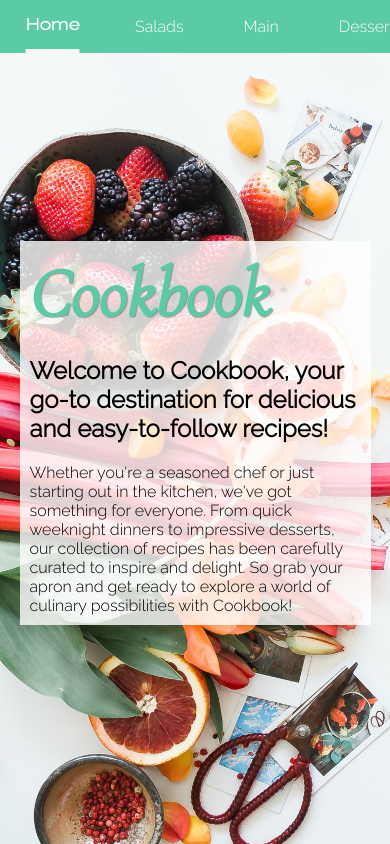
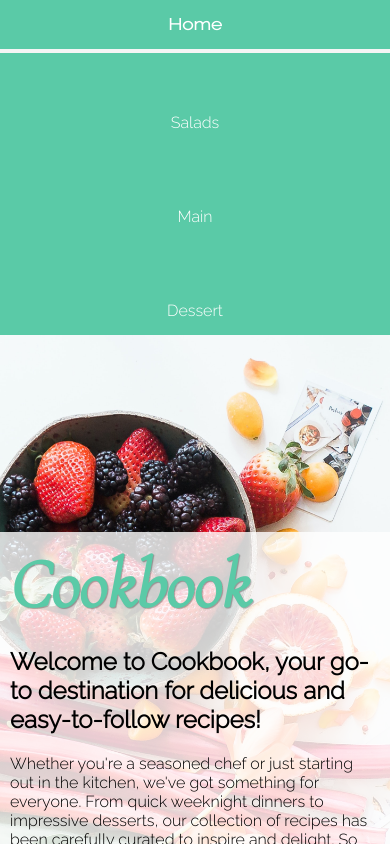
Before and after one commit to gizy95/cookbookReact, a React (Vite) app: page / in a window 390 px wide. Shown: the top 844 px of the page. Built offline with nearby package versions, Linux system fonts and the light colour scheme.

Commit message:
added responsive css for smaller screens

```diff
--- a/src/App.css
+++ b/src/App.css
@@ -6,6 +6,7 @@
     "Helvetica Neue", "Noto Sans", "Liberation Sans", Arial, sans-serif;
   margin: 0;
   padding: 0;
+
 }
 
 .header {
@@ -208,11 +209,24 @@ a.active {
   padding: 10px;
 }
 
+.flex-container {
+  width: 100%;
+  margin: 0 auto 0 auto;
+}
+
 @media screen and (max-width: 1100px) {
+  .navbar {
+    flex-direction: column;
+    align-items: center;
+  }
+
+  .nav-link {
+    flex: none;
+    width: 100%;
+  }
+
   .flex-container {
     justify-content: center;
-    width: 90vw;
-    margin: 0 auto 0 auto;
   }
 
   .hero h1,
@@ -220,4 +234,22 @@ a.active {
   .hero p {
     background-color: rgba(255, 255, 255, 0.8);
   }
+
+  .info {
+    flex-direction: row;
+    flex-wrap: wrap;
+    max-width: 300px;
+    align-items: center;
+  }
+
+  .description {
+    margin: 40px;
+    gap: 20px;
+  }
+
+  .ingredients,
+  .steps {
+    max-width: 100%;
+  }
+
 }
--- a/src/components/Recipe.jsx
+++ b/src/components/Recipe.jsx
@@ -1,6 +1,8 @@
 import React from "react";
 
 const Recipe = ({ recipe, goToNextRecipe, goToPreviousRecipe }) => {
+
+  console.log(recipe);
   return (
     <div className="container">
       <div className="header">
--- a/src/views/Recipes.jsx
+++ b/src/views/Recipes.jsx
@@ -5,7 +5,7 @@ import "../App.css";
 import Recipe from "../components/Recipe";
 import Loader from "../components/Loader";
 import { useParams } from "react-router";
-// import useSingleentry from "../utils/useSingleentry";
+import useSingleentry from "../utils/useSingleentry";
 
 const Recipes = () => {
 
@@ -15,9 +15,9 @@ const Recipes = () => {
     const { course } = useParams()
     const { getRecipes } = useContentful(course);
 
-    // FETCHING ONLY 1 RECIPE
-    // const entry = useSingleentry('4pjcfGbyaywSgPo00hElEf');
-    // console.log(entry)
+    //FETCHING ONLY 1 RECIPE
+    const entry = useSingleentry('4pjcfGbyaywSgPo00hElEf');
+    console.log(entry)
 
     useEffect(() => {
         setCurrentRecipeIndex(0);
```
